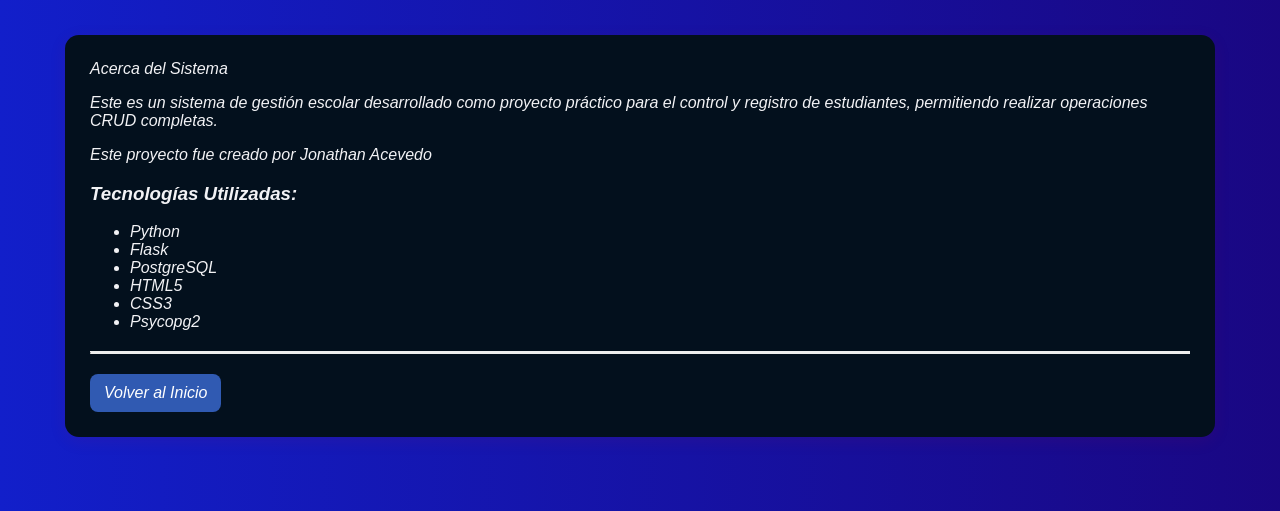
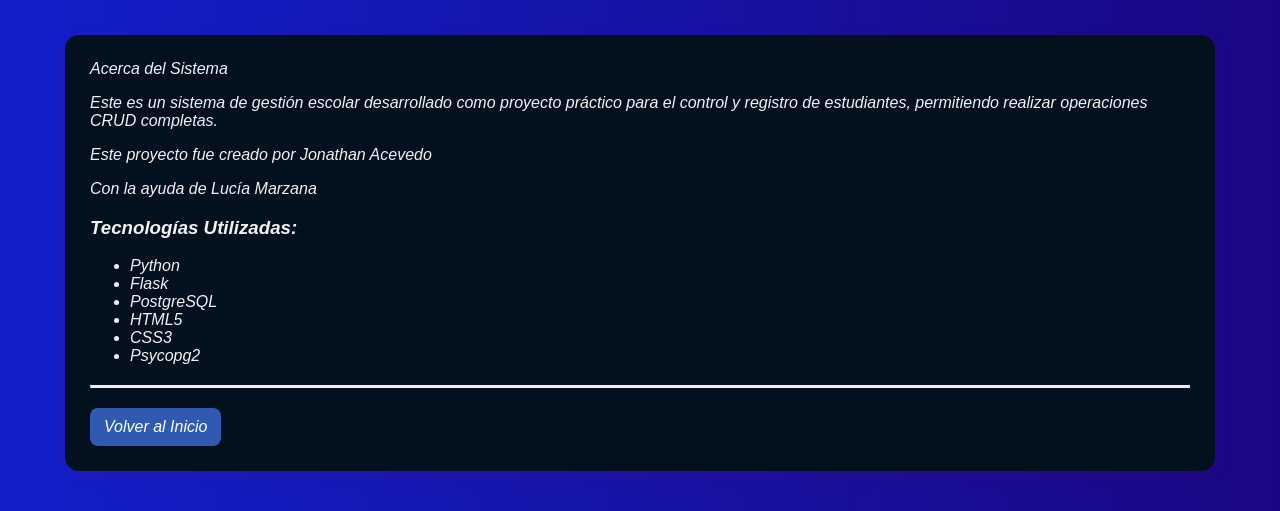
Before and after one commit to JonyCarp14/TP_Integrador, a Flask app: page /about in a window 1280 px wide. Shown: the top 511 px of the page. Run offline with Flask 3, Linux system fonts and the light colour scheme; some libraries are stand-ins or nearby versions.

Commit message:
Agregar a profe

```diff
--- a/templates/about.html
+++ b/templates/about.html
@@ -11,6 +11,7 @@
         <h2>Acerca del Sistema</h2>
         <p>Este es un sistema de gestión escolar desarrollado como proyecto práctico para el control y registro de estudiantes, permitiendo realizar operaciones CRUD completas.</p>
         <p>Este proyecto fue creado por Jonathan Acevedo</p>
+        <p>Con la ayuda de Lucía Marzana</p>
         <h3>Tecnologías Utilizadas:</h3>
         <ul>
             {% for tech in tecnologias %}
```
